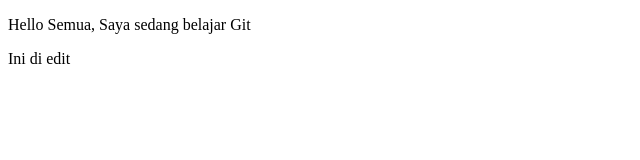
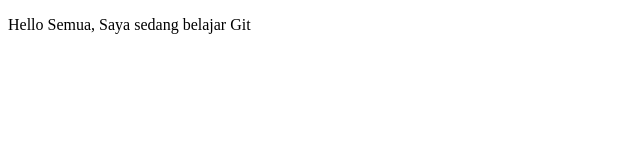
Before and after one commit to xInfinity20/PRAK11GITRPL, a plain HTML site: page index.html in a window 1280 px wide. Shown: the full height of the page, 0-640 px from the left. Drawn offline with Linux system fonts and the light colour scheme.

Commit message:
Commit kedua

```diff
--- a/index.html
+++ b/index.html
@@ -6,6 +6,5 @@
 </head>
 <body>
     <p>Hello Semua, Saya sedang belajar Git</p>
-    <p>Ini di edit</p>
 </body>
 </html>
```
